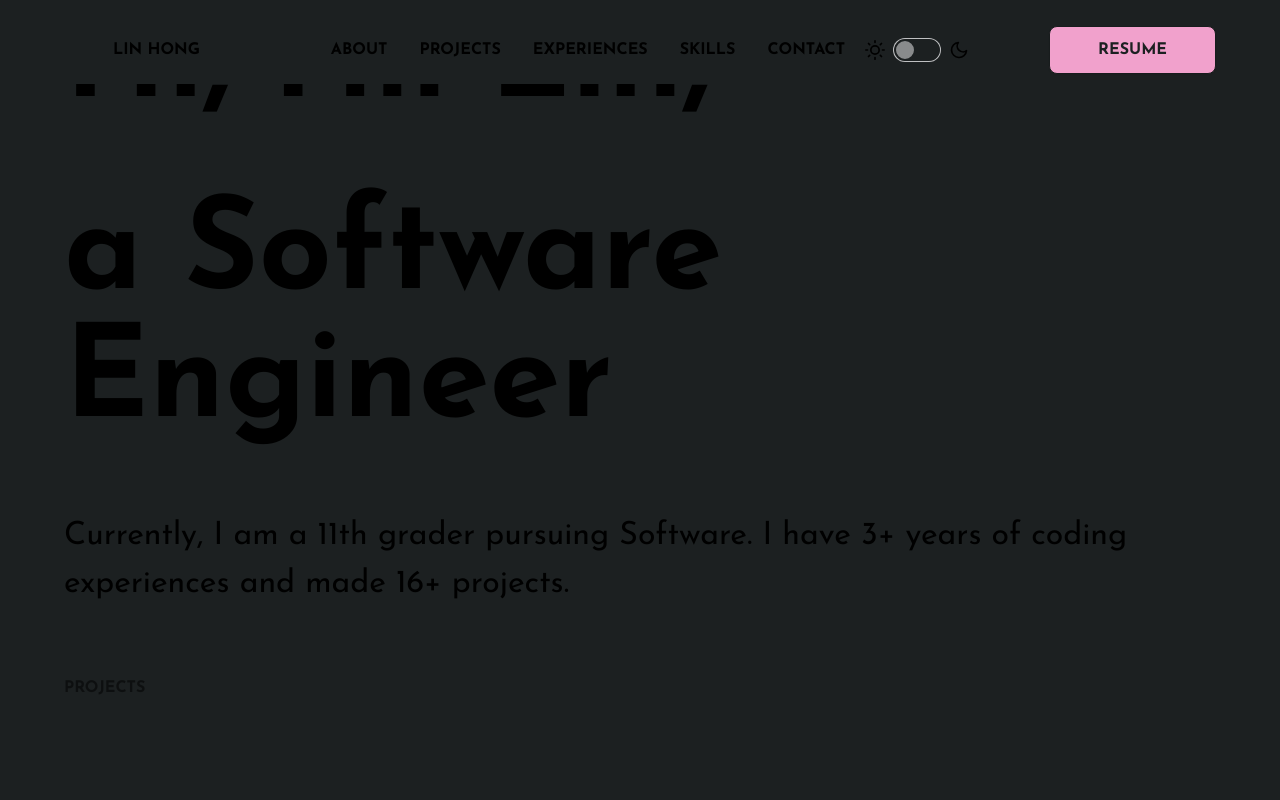
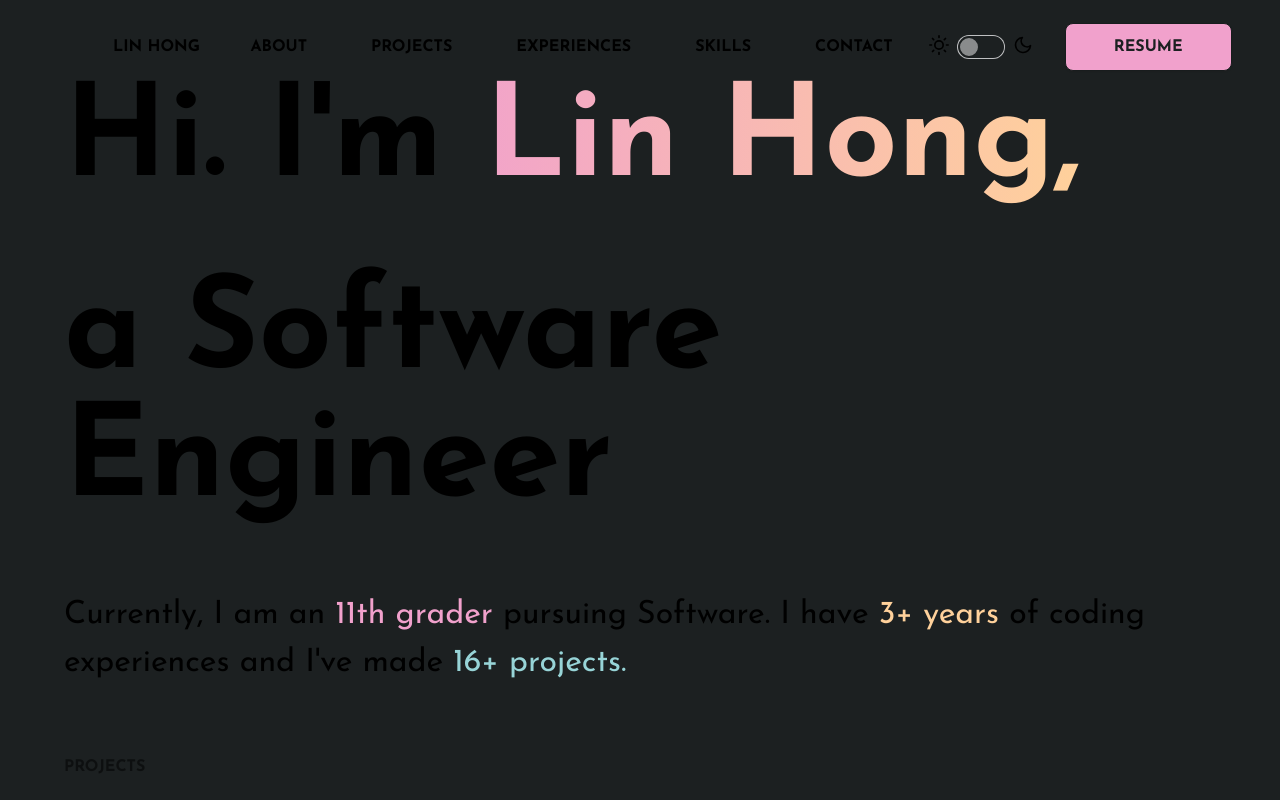
Before and after one commit to LinHong149/lin-hong.github.io, a Next.js app: page / in a window 1280 px wide. Shown: the top 800 px of the page. Built offline with nearby package versions, Linux system fonts and the light colour scheme.

Commit message:
Hero + Nav sections

```diff
--- a/src/app/components/Nav.tsx
+++ b/src/app/components/Nav.tsx
@@ -3,8 +3,8 @@ import React from 'react'
 
 const Nav = () => {
   return (
-    <div className="navbar bg-base-100 fixed top-0 pt-6 pb-2 px-16 z-50">
-        <div className="navbar-start">
+    <div className="navbar flex justify-between bg-base-100 top-0 pt-6 pb-2 px-16 z-50">
+        <div className="navbar-start w-fit">
           <div className="dropdown">
             <div tabIndex={0} role="button"  className="btn btn-ghost lg:hidden">
               <svg xmlns="http://www.w3.org/2000/svg" className="h-5 w-5" fill="none" viewBox="0 0 24 24" stroke="currentColor"><path strokeLinecap="round" strokeLinejoin="round" strokeWidth="2" d="M4 6h16M4 12h8m-8 6h16" /></svg>
@@ -20,7 +20,7 @@ const Nav = () => {
           <a className="btn btn-ghost text-lg font-lable">LIN HONG</a>
         </div>
         <div className="navbar-center hidden lg:flex">
-          <div className="menu menu-horizontal px-1 font-lable">
+          <div className="menu menu-horizontal px-1 font-lable [&>*]:px-4 ">
             <li><a>ABOUT</a></li>
             <li><a>PROJECTS</a></li>
             <li><a>EXPERIENCES</a></li>
@@ -28,6 +28,7 @@ const Nav = () => {
             <li><a>CONTACT</a></li>
           </div>
         </div>
+        <div className='flex gap-8'>
           <label className="flex cursor-pointer gap-2">
             <svg xmlns="http://www.w3.org/2000/svg" width="20" height="20" viewBox="0 0 24 24" fill="none" stroke="currentColor" strokeWidth="2" strokeLinecap="round" strokeLinejoin="round"><circle cx="12" cy="12" r="5"/><path d="M12 1v2M12 21v2M4.2 4.2l1.4 1.4M18.4 18.4l1.4 1.4M1 12h2M21 12h2M4.2 19.8l1.4-1.4M18.4 5.6l1.4-1.4"/></svg>
             <input type="checkbox" value="light" className="toggle theme-controller"/>
@@ -37,6 +38,7 @@ const Nav = () => {
             <a className="btn bg-pink text-black font-lable">RESUME</a>
           </div>
         </div>
+      </div>
   )
 }
 
--- a/src/app/page.tsx
+++ b/src/app/page.tsx
@@ -10,8 +10,10 @@ import Footer from "./sections/Footer";
 export default function Home() {
   return (
     <main className="flex bg-base-100 min-h-screen flex-col items-center justify-between">
-      <Nav />
-      <Hero />
+      <div className="m-0 p-0  w-screen h-screen relative flex flex-col">
+        <Nav />
+        <Hero />
+      </div>
       <Projects />
       <Stats />
       <Experiences />
--- a/src/app/sections/Hero.tsx
+++ b/src/app/sections/Hero.tsx
@@ -5,12 +5,18 @@ import { AnchorButton, SolidButton } from "../components/Buttons";
 
 const Hero = () => {
   return (
-    <div className="flex flex-col gap-16 w-full h-screen px-16">
-      <h1 className="font-header1-bold">Hi, I'm Lin,</h1>
+    <div className="flex flex-col gap-16 w-full h-full px-16">
+      <h1 className="font-header1-bold">Hi. I'm
+        <span className="text-orange gradientText"> Lin Hong, </span>
+      </h1>
       <h1 className="font-header1-bold">a Software Engineer</h1>
       <p className="font-header7">
-        Currently, I am a 11th grader pursuing Software. I have 3+ years of
-        coding experiences and made 16+ projects.
+        Currently, I am an
+        <span className="text-pink"> 11th grader  </span>
+        pursuing Software. I have
+        <span className="text-orange"> 3+ years </span>
+        of coding experiences and I've made
+        <span className="text-cyan"> 16+ projects. </span>
       </p>
 
       <AnchorButton link="" contentStart="PROJ" contentEnd="ECTS" content={""}></AnchorButton>
--- a/tailwind.config.ts
+++ b/tailwind.config.ts
@@ -40,6 +40,21 @@ const config: Config = {
           ".bg-orange": {
             "background-color": "#FFD19B"
           },
+          ".text-cyan": {
+            "color": "#97D4D7"
+          },
+          ".text-pink": {
+            "color": "#F1A1CC"
+          },
+          ".text-orange": {
+            "color": "#FFD19B"
+          },
+          ".gradientText": {
+            "background": "linear-gradient(to right, #F1A1CC, #FFD19B)",
+            "-webkit-background-clip": "text",
+            "color": "transparent",
+            "display": "inline",
+          }
         },
       },
       "light"
```
Lines whose indentation alone changed are shown as unchanged.
